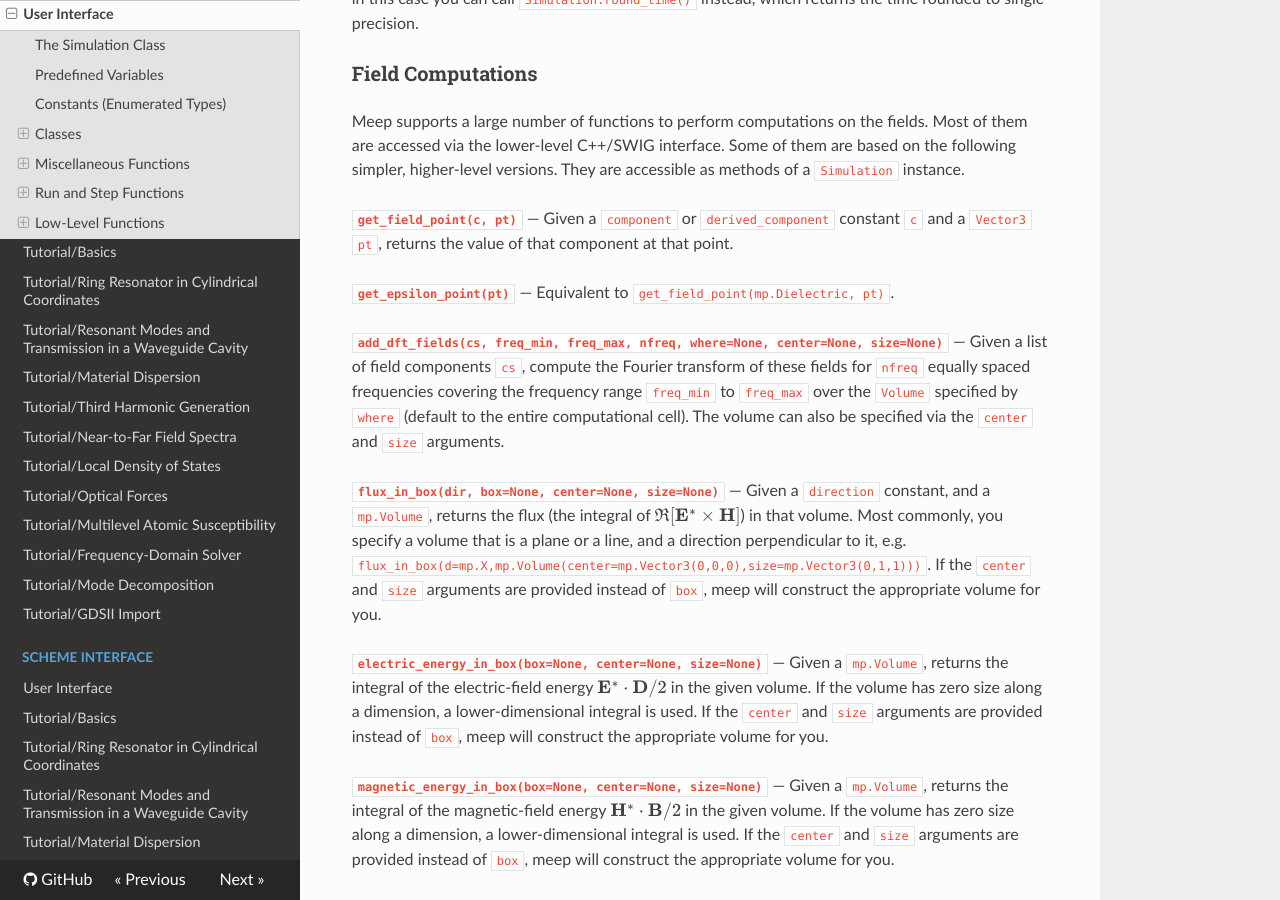
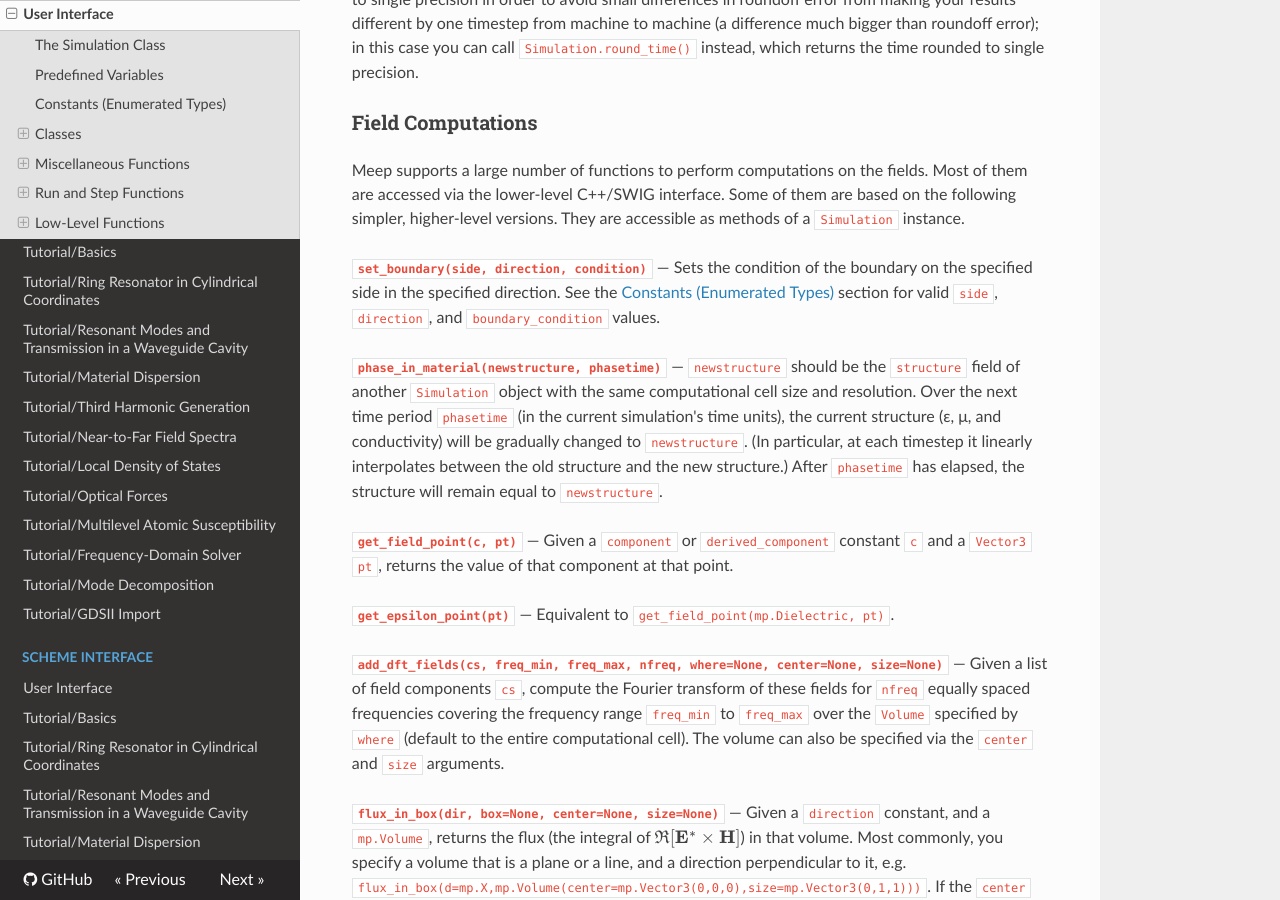
Before and after one commit to NanoComp/meep, an MkDocs documentation site: the page built from doc/docs/Python_User_Interface.md, in a window 1280 px wide and 900 px high, scrolled down 25607 px. Built offline with MkDocs 1.6.1, drawn with Linux system fonts in a browser that asks for light colours; nearby versions of some CDN libraries; formulas are drawn with MathJax 3; old or Windows-style settings are respelled for this version of MkDocs; some of the changed text lies outside the part shown.

Commit message:
Add high level phase_in_material and set_boundary (#625)
* Add high level phase_in_material and set_boundary

* Some more info about phase_in_material

```diff
--- a/doc/docs/Python_User_Interface.md
+++ b/doc/docs/Python_User_Interface.md
@@ -198,6 +198,10 @@
 —
 Specify particular boundary in some direction (e.g. $+x$ or $-x$). One of `Low` or `High`.
 
+**`boundary_condition` constants**
+—
+`Periodic`, `Magnetic`, `Metallic`, or `None`.
+
 **`component` constants**
 —
 Specify a particular field or other component. One of `Ex`, `Ey`, `Ez`, `Er`, `Ep`, `Hx`, `Hy`, `Hz`, `Hy`, `Hp`, `Hz`, `Bx`, `By`, `Bz`, `By`, `Bp`, `Bz`, `Dx`, `Dy`, `Dz`, `Dr`, `Dp`, `Dielectric`, `Permeability`, for $E_x$, $E_y$, $E_z$, $E_r$, $E_\phi$, $H_x$, $H_y$, $H_z$, $H_r$, $H_\phi$, $B_x$, $B_y$, $B_z$, $B_r$, $B_\phi$, $D_x$, $D_y$, $D_z$, $D_r$, $D_\phi$, ε, μ, respectively.
@@ -891,6 +895,14 @@
 
 Meep supports a large number of functions to perform computations on the fields. Most of them are accessed via the lower-level C++/SWIG interface. Some of them are based on the following simpler, higher-level versions. They are accessible as methods of a `Simulation` instance.
 
+**`set_boundary(side, direction, condition)`**
+—
+Sets the condition of the boundary on the specified side in the specified direction. See the [Constants (Enumerated Types)](#Constants (Enumerated Types)) section for valid `side`, `direction`, and `boundary_condition` values.
+
+**`phase_in_material(newstructure, phasetime)`**
+—
+`newstructure` should be the `structure` field of another `Simulation` object with the same computational cell size and resolution.   Over the next time period `phasetime` (in the current simulation's time units), the current structure (ε, μ, and conductivity) will be gradually changed to `newstructure`.  (In particular, at each timestep it linearly interpolates between the old structure and the new structure.)  After `phasetime` has elapsed, the structure will remain equal to `newstructure`.
+
 **`get_field_point(c, pt)`**
 —
 Given a `component` or `derived_component` constant `c` and a `Vector3` `pt`, returns the value of that component at that point.
```
Also changed, not shown: 1 other file.
